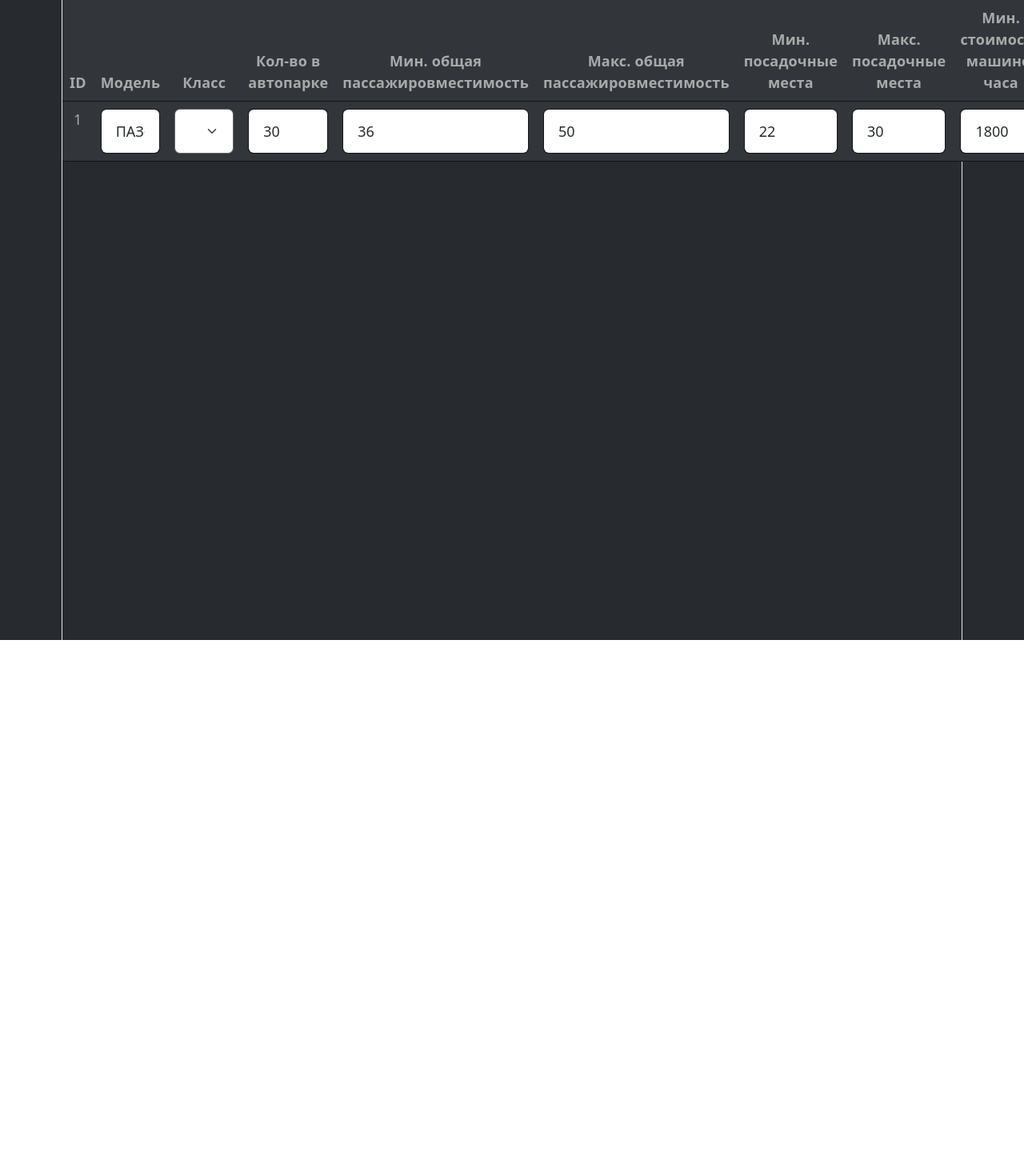
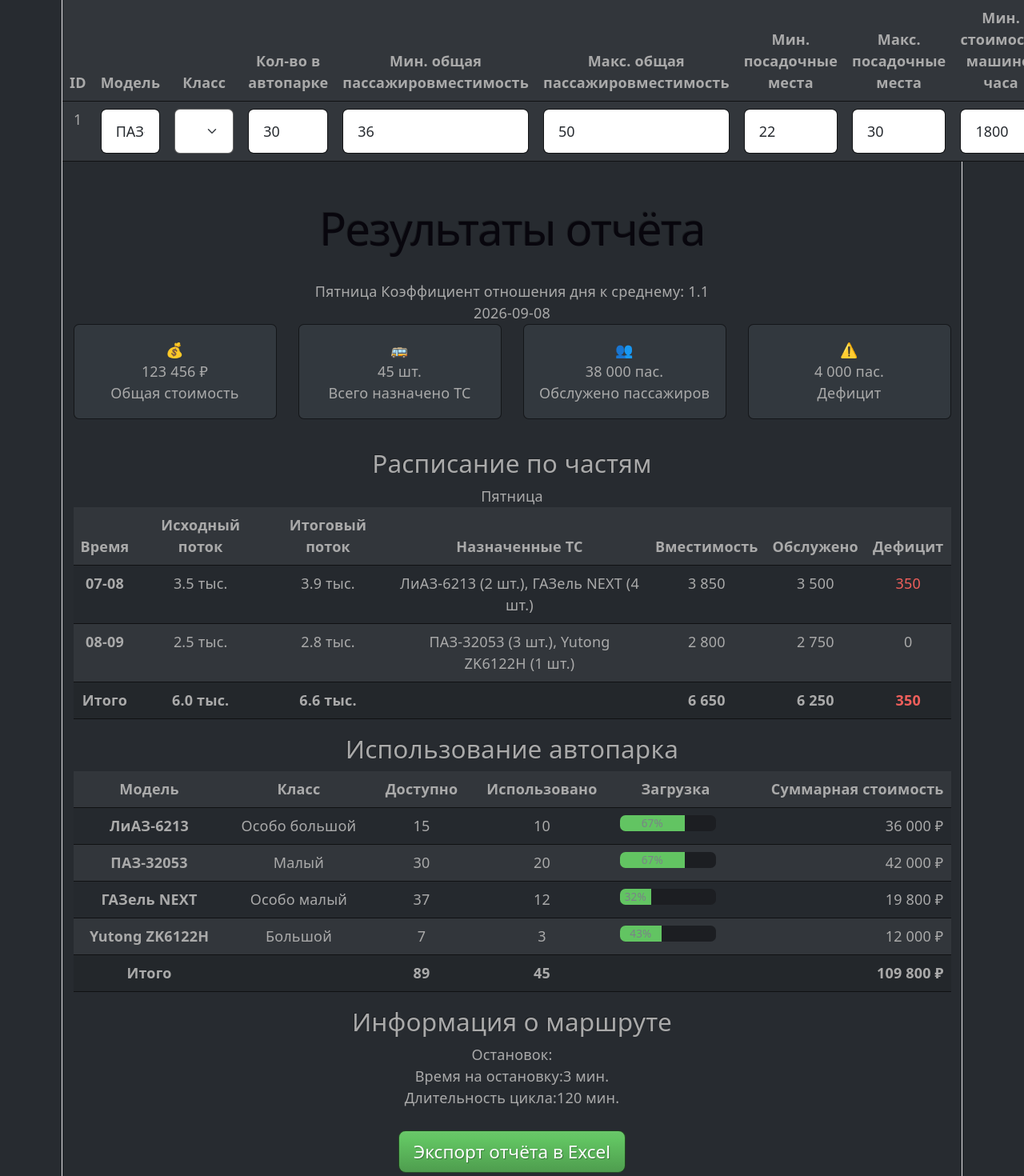
Before and after one commit to MosinPRSS/bootcemp, a Vue app in the folder frontend/: page / in a window 1280 px wide. Shown: the top 1470 px of the page at 80% size. Before the commit the page ends 800 px from the top, so only its background shows below. Built offline with nearby package versions, Linux system fonts and the light colour scheme.

Commit message:
Add ResultSPage without export xls file

```diff
--- a/frontend/src/App.vue
+++ b/frontend/src/App.vue
@@ -1,7 +1,9 @@
 <script setup>
 import HelloWorld from './tables/Table.vue'
+import ResultsPage from './pages/ResultsPage.vue'
 </script>
 
 <template>
   <HelloWorld />
+  <ResultsPage />
 </template>
--- a/frontend/src/pages/ResultsPage.vue
+++ b/frontend/src/pages/ResultsPage.vue
@@ -56,11 +56,42 @@ const result = ref({
     }
 })
 
-
+const exportReport = () => {
+    console.log('Экспорт отчёта в Excel')
+    alert('Функция экспорта будет реализована позже')
+}
 </script>
 
 <template>
-
+    <div class="container results-page">
+        <AppHeader
+            title="Результаты отчёта"
+            :dayOfWeek="result.dayOfWeek"
+            :knn="result.knn"
+            :date="result.date"
+        />
+        <ResultSummary
+            :totalCost="result.totalCost"
+            :totalBuses="result.totalBuses"
+            :servedPassengers="result.servedPassengers"
+            :deficit="result.deficit"
+        />
+        <HourlyScheduleTable
+            :data="result.hourlyData"
+            :dayOfWeek="result.dayOfWeek"
+        />
+        <FleetUsageTable :fleet-usage="result.fleetUsage"/>
+        <RouteInfo
+            :stops="result.routeInfo.stops"
+            :stopDuration="result.routeInfo.stopDuration"
+            :cycleDuration="result.routeInfo.cycleDuration"
+        />
+        <div class="text-center mt-4 mb-5">
+            <button class="btn btn-lg btn-success" @click="exportReport">
+                Экспорт отчёта в Excel
+            </button>
+        </div>
+    </div>
 </template>
 
 <style scoped>
--- a/frontend/src/tables/FleetUsageTable.vue
+++ b/frontend/src/tables/FleetUsageTable.vue
@@ -6,6 +6,7 @@ const props = defineProps({
     fleetUsage: {
         type: Array,
         required: true,
+        default: () => [],
         validator: (value) => {
             return value.every(item =>
                 "model" in item && // Модель
@@ -40,6 +41,13 @@ const formatCurrency = (value) => {
     if (value === null || value === undefined)
         return '-'
     return value.toLocaleString('ru-RU', { minimumFractionDigits: 0, maximumFractionDigits: 0 }) + ' ₽'
+}
+
+// Процент загрузки
+const getUsagePercent = (used, available) => {
+    if (!available)
+        return 0
+    return Math.round((used / available) * 100)
 }
 
 // Процент загрузки
@@ -87,7 +95,7 @@ const getProgressFunc = (percent) => {
                                     class="progress-bar"
                                     role="progressbar"
                                     :style="{ width: getUsagePercent(item.used, item.available) + '%' }"
-                                    :class="getProgressClass(getUsagePercent(item.used, item.available))"
+                                    :class="getProgressFunc(getUsagePercent(item.used, item.available))"
                                     :aria-valuenow="getUsagePercent(item.used, item.available)"
                                     aria-valuemin="0"
                                     aria-valuemax="100"
--- a/frontend/src/tables/HourlyScheduleTable.vue
+++ b/frontend/src/tables/HourlyScheduleTable.vue
@@ -1,5 +1,4 @@
 <script setup>
-import { isTemplateExpression } from "typescript";
 import { computed } from "vue"
 
 const props = defineProps({
```
Also changed, not shown: 1 other file (tests, documents, lock files or other folders). Lines whose indentation alone changed are shown as unchanged.
